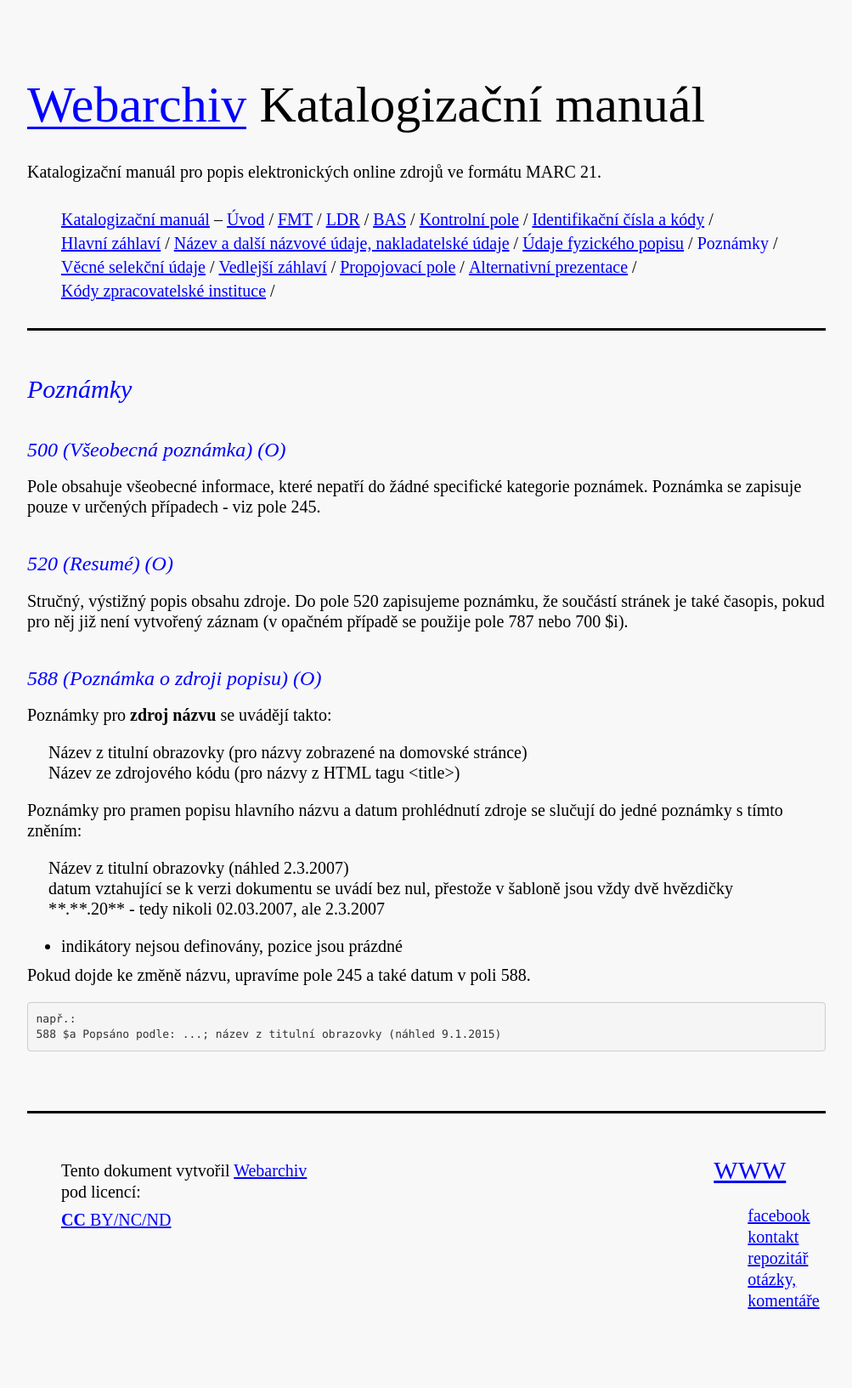
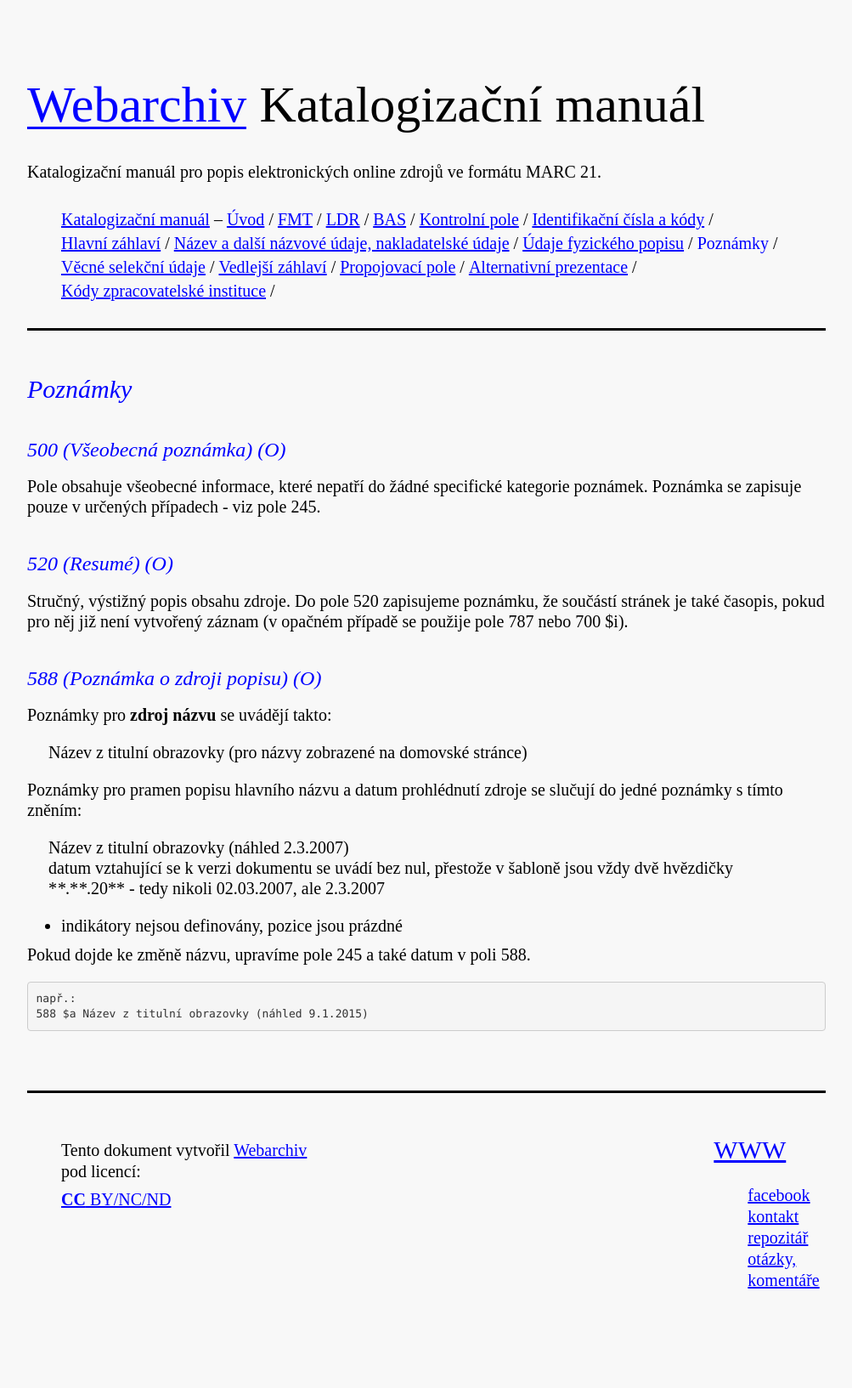
Before and after one commit to WebarchivCZ/katalogizacni-manual, a Jekyll site: the page built from _posts/2017-06-18-Poznamky.md, in a window 1280 px wide. Shown: the whole page at 85% size, without its empty margins (138-1141 px from the left). Built offline with Jekyll 4.4.1, drawn with Linux system fonts in a browser that asks for light colours; after the commit the page ends 1609 px from its top, so only the background shows below that.

Commit message:
Poznamky_edit

````diff
--- a/_posts/2017-06-18-Poznamky.md
+++ b/_posts/2017-06-18-Poznamky.md
@@ -20,7 +20,6 @@
 Poznámky pro **zdroj názvu** se uvádějí takto:
 
 &nbsp;&nbsp;&nbsp;&nbsp; Název z titulní obrazovky (pro názvy zobrazené na domovské stránce)
-&nbsp;&nbsp;&nbsp;&nbsp; Název ze zdrojového kódu (pro názvy z HTML tagu \<title\>)
 
 Poznámky pro pramen popisu hlavního názvu a datum prohlédnutí zdroje se slučují do jedné poznámky s tímto zněním:
 
@@ -36,5 +35,5 @@
 
 ```
 např.:
-588 $a Popsáno podle: ...; název z titulní obrazovky (náhled 9.1.2015)
+588 $a Název z titulní obrazovky (náhled 9.1.2015)
 ```
````
